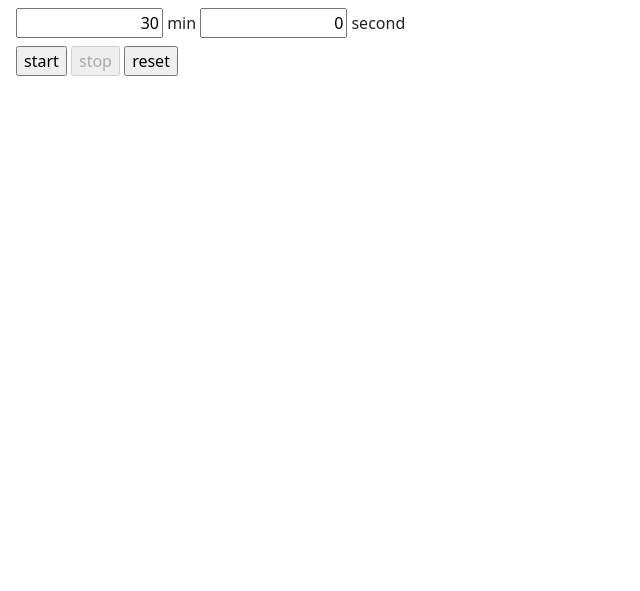
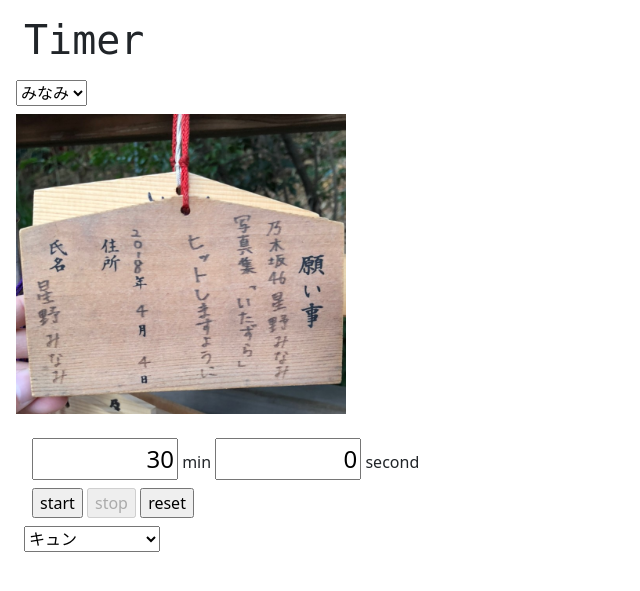
Before and after one commit to kokoichi206/django-website-test, a Django app: page /timer/timerMusic in a window 1280 px wide. Shown: the top 591 px of the page, without its empty margins (0-640 px from the left). Run offline with Django 3.2, Linux system fonts and the light colour scheme; some libraries are stand-ins or nearby versions.

Commit message:
timer +alpha

```diff
--- a/website/templates/timer/timerMusic.html
+++ b/website/templates/timer/timerMusic.html
@@ -7,6 +7,11 @@
     <title>Document</title>
     <!-- CSS only -->
     <link href="https://cdn.jsdelivr.net/npm/bootstrap@5.0.0-beta1/dist/css/bootstrap.min.css" rel="stylesheet" integrity="sha384-giJF6kkoqNQ00vy+HMDP7azOuL0xtbfIcaT9wjKHr8RbDVddVHyTfAAsrekwKmP1" crossorigin="anonymous">
+
+    <!-- jQuery とか popper.js とか。bootstrapだけだとやれること限られている -->
+    <script src="https://code.jquery.com/jquery-3.3.1.slim.min.js"></script>
+    <script src="https://cdnjs.cloudflare.com/ajax/libs/popper.js/1.14.7/umd/popper.min.js"></script>
+    <script src="https://stackpath.bootstrapcdn.com/bootstrap/4.3.1/js/bootstrap.min.js"></script>
 
     <script>
         let repeatTimer;
@@ -84,8 +89,8 @@
         //フォームを初期状態に戻す（リセット）関数
         function reSet()
         {
-            document.timer.elements[0].value="0";
-            document.timer.elements[1].value="2";
+            document.timer.elements[0].value="30";
+            document.timer.elements[1].value="0";
             // document.timer.elements[2].disabled=false;
             document.timer.playbutton.disabled = false;
             document.timer.stopbutton.disabled = true;
@@ -94,21 +99,64 @@
             audio.currentTime = 0;
         }
 
+        // ドロップダウンを押したときに曲を変更する
+        function ChangeMusic() {
+            let elementRef = document.getElementById("musiclist");
+            let musicName = elementRef.value;
+            // console.log(musicName);
+            audio.src = musicName + '.mp3';
+        }
+
+        // ドロップダウンを押したときに写真を変更する
+        function ChangePic() {
+            let elementRef = document.getElementById("picList");
+            let Name = elementRef.value;
+            let pictureRef = document.getElementById("picture");
+            console.log(pictureRef)
+            pictureRef.src = Name + '.jpg';
+            console.log(pictureRef.width);
+            if (Name === 'hazuki'){
+                pictureRef.width = 330;
+                pictureRef.height = 250;
+            } else {
+                pictureRef.width = 330;
+                pictureRef.height = 300;
+            }
+        }
     </script>
 </head>
 <body>
-    <!-- <audio src="Kyun_short.mp3">audioがサポートされていない場合のメッセージ</audio> -->
+
+    <h1 style="font-family:monospace" class="mt-3 ms-4">Timer</h1>
 
     <AUDIO id="music">
     <SOURCE src="Kyun_short.mp3" type="audio/mp3">
     </AUDIO>
 
-    <FORM name="timer">
-        <input size=10 class="mt-2 ms-3" type="text" value="30" style="text-align:right"> min
-        <input size=10 type="text" value="0" style="text-align:right"> second<br>
+    <select class="mt-2 ms-3" name='picList' id="picList"  onclick="ChangePic()">
+        <option value='minami' selected>みなみ</option>
+        <option value='hazuki'>葉月</option>
+        <option value='yoda'>与田</option>
+        <option value='momoko'>桃子</option>
+    </select><br>
+    <img class="mt-2 ms-3" id="picture" width="330" height="300" src="minami.jpg" alt="">
+
+    <FORM class="mt-3 ms-3" name="timer">
+        <input size=5 class="mt-2 ms-3" type="text" value="30" style="text-align:right;font-size:150%"> min
+        <input size=5 type="text" value="0" style="text-align:right;font-size:150%"> second<br>
         <input class="mt-2 ms-3" id="afa" name="playbutton" type="button" value="start" onClick="cntStart()">
         <input class="mt-2" id="stopbutton" name="stopbutton" type="button" value="stop" onClick="cntStop()" disabled>
         <input class="mt-2" type="button" value="reset" onclick="reSet()">
     </FORM>
+
+
+    <select class="mt-2 ms-4" name='musicList' id="musiclist"  onclick="ChangeMusic()">
+        <option value='Kyun_short' selected>キュン</option>
+        <option value='kitune'>キツネ</option>
+        <option value='outOfTheBlue'>Out of the blue</option>
+        <option value='hontonozikan'>ホントの時間</option>
+    </select>
+    <br>
+
 </body>
 </html>
```
Also changed, not shown: website/templates/timer/hazuki.jpg (added), website/templates/timer/itazura.jpg (added), website/templates/timer/minami.jpg (added), website/templates/timer/momoko.jpg (added), website/templates/timer/yoda.jpg (added), 5 other files.
